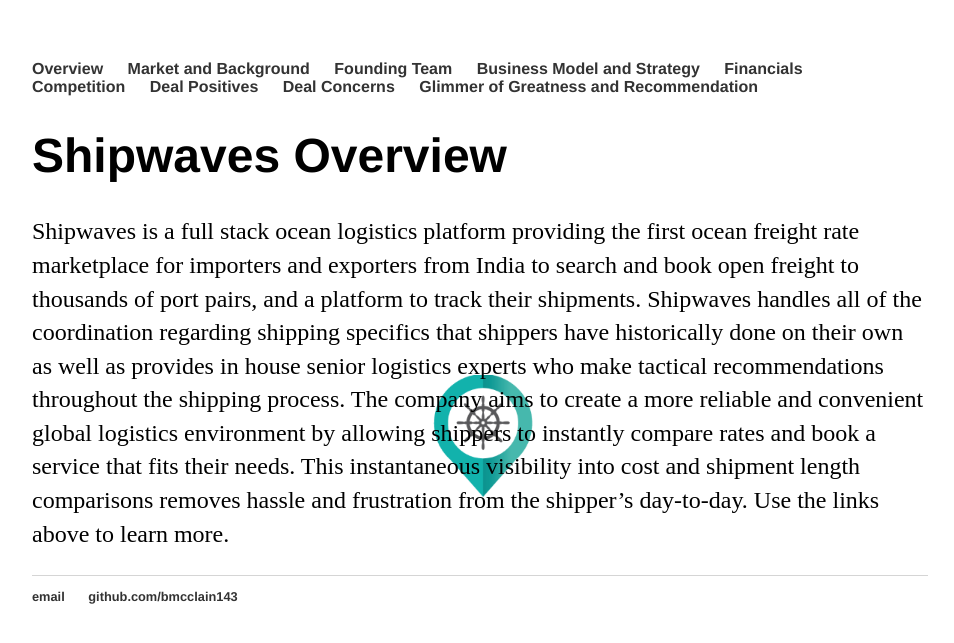
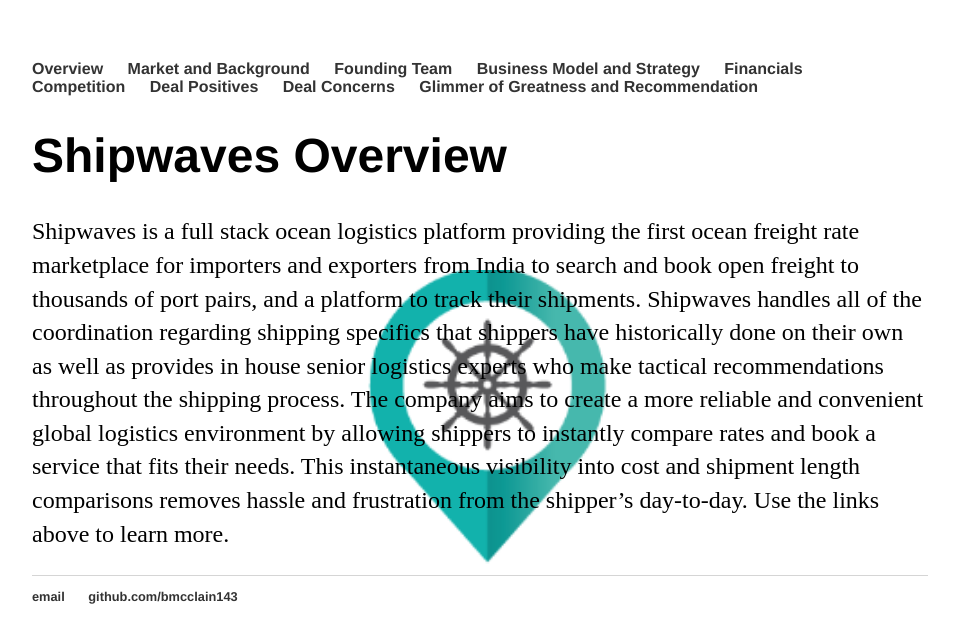
Before and after one commit to bmcclain143/bmcclain143.github.io, a Jekyll site: the page built from index.html, in a window 1280 px wide. Shown: the top 643 px of the page, without its empty margins (160-1114 px from the left). Built offline with Jekyll 4.4.1, drawn with Linux system fonts in a browser that asks for light colours.

Commit message:
Update main.css

```diff
--- a/css/main.css
+++ b/css/main.css
@@ -47,5 +47,5 @@
   -webkit-background-size: cover;
   -moz-background-size: cover;
   -o-background-size: cover;
-  background-size: 150px;
+  background-size: 360px;
 }
```
